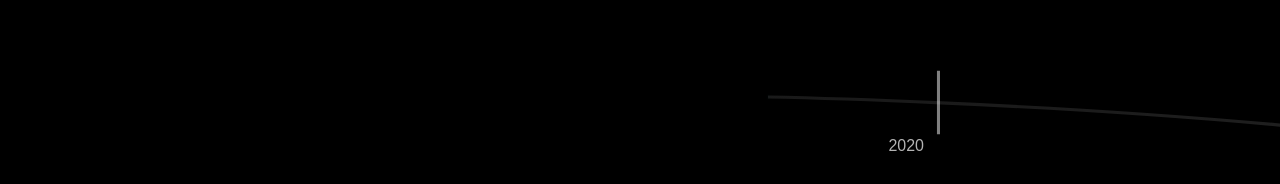
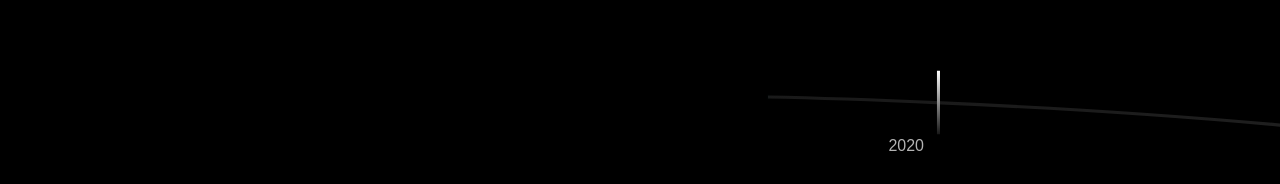
Before and after one commit to yiqun234/kos, a Next.js app: page /about in a window 1280 px wide. Shown: the part 1621-1805 px from the top of the page. Built offline with nearby package versions, Linux system fonts and the light colour scheme.

Commit message:
perf: pref time line

```diff
--- a/src/app/components/RoadTimeline.tsx
+++ b/src/app/components/RoadTimeline.tsx
@@ -5,22 +5,22 @@ import { ScrollTrigger } from "gsap/ScrollTrigger";
 
 gsap.registerPlugin(ScrollTrigger);
 
+const milestones = [
+  { year: "2020", progress: 0.05, text: "Concept and algorithm development", align: "left" },
+  { year: "2021", progress: 0.22, text: "First prototype and lab testing", align: "right" },
+  { year: "2022", progress: 0.40, text: "Secured seed funding", align: "left" },
+  { year: "2023", progress: 0.55, text: "Clinical trials initiated", align: "left" },
+  { year: "2024", progress: 0.65, text: "Founded in Palo Alto", align: "right" },
+  { year: "2025", progress: 0.85, text: "FDA clearance anticipated", align: "left" },
+  { year: "2026", progress: 0.98, text: "", align: "center" },
+] as const;
+
 export default function RoadTimeline() {
   const containerRef = useRef<HTMLDivElement>(null);
   const wrapperRef = useRef<HTMLDivElement>(null);
   const pathRef = useRef<SVGPathElement>(null);
   const highlightRef = useRef<SVGPathElement>(null);
   const milestoneRefs = useRef<(HTMLDivElement | null)[]>([]);
-
-  const milestones = [
-    { year: "2020", progress: 0.05, text: "Concept and algorithm development", align: "left" },
-    { year: "2021", progress: 0.22, text: "First prototype and lab testing", align: "right" },
-    { year: "2022", progress: 0.40, text: "Secured seed funding", align: "left" },
-    { year: "2023", progress: 0.55, text: "Clinical trials initiated", align: "left" },
-    { year: "2024", progress: 0.65, text: "Founded in Palo Alto", align: "right" },
-    { year: "2025", progress: 0.85, text: "FDA clearance anticipated", align: "left" },
-    { year: "2026", progress: 0.98, text: "", align: "center" },
-  ];
 
   useLayoutEffect(() => {
     const path = pathRef.current;
@@ -273,7 +273,7 @@ export default function RoadTimeline() {
           <div
             key={idx}
             ref={(el) => { milestoneRefs.current[idx] = el; }}
-            className="milestone-marker absolute"
+            className={`milestone-marker absolute milestone-${idx}`}
           >
             <svg
               className="pillar-line"
@@ -283,7 +283,18 @@ export default function RoadTimeline() {
               fill="none"
               xmlns="http://www.w3.org/2000/svg"
             >
-              <line x1="2" y1="0" x2="2" y2="80" strokeWidth="4" stroke="white" opacity="0.5" />
+              <defs>
+                <linearGradient id={`pillarDefault-${idx}`} x1="-0.5" y1="0" x2="0.282761" y2="80" gradientUnits="userSpaceOnUse">
+                  <stop stopColor="white"/>
+                  <stop offset="1" stopColor="#171717"/>
+                </linearGradient>
+                <linearGradient id={`pillarActive-${idx}`} x1="-1.5" y1="0" x2="-0.545507" y2="80" gradientUnits="userSpaceOnUse">
+                  <stop stopColor="#00B6D9"/>
+                  <stop offset="1" stopColor="#171717"/>
+                </linearGradient>
+              </defs>
+              <line className="default-line" x1="2" y1="0" x2="2" y2="80" strokeWidth="4" stroke={`url(#pillarDefault-${idx})`} />
+              <line className="active-line" x1="2" y1="0" x2="2" y2="80" strokeWidth="4" stroke={`url(#pillarActive-${idx})`} />
             </svg>
 
             <div className={`text-container absolute ${
@@ -316,8 +327,21 @@ export default function RoadTimeline() {
       </div>
 
              <style jsx>{`
-         .milestone-marker.is-active .pillar-line line {
-           stroke: #00B6D9;
+         /* Default state: show default line, hide active line */
+         .milestone-marker .pillar-line .default-line {
+           opacity: 1;
+           transition: opacity 0.6s ease;
+         }
+         .milestone-marker .pillar-line .active-line {
+           opacity: 0;
+           transition: opacity 0.6s ease;
+         }
+
+         /* Active state: hide default line, show active line */
+         .milestone-marker.is-active .pillar-line .default-line {
+           opacity: 0;
+         }
+         .milestone-marker.is-active .pillar-line .active-line {
            opacity: 1;
          }
          .milestone-marker.is-active .year-text {
```
